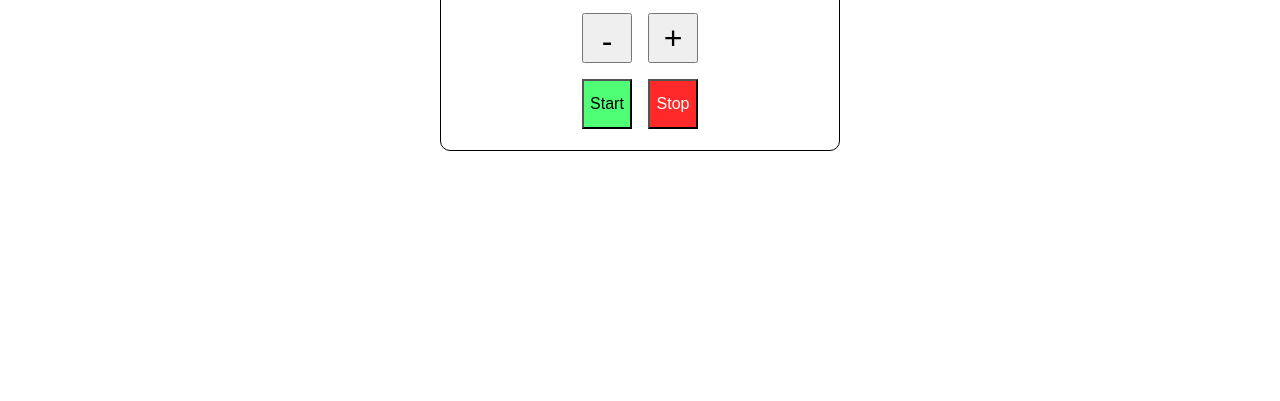
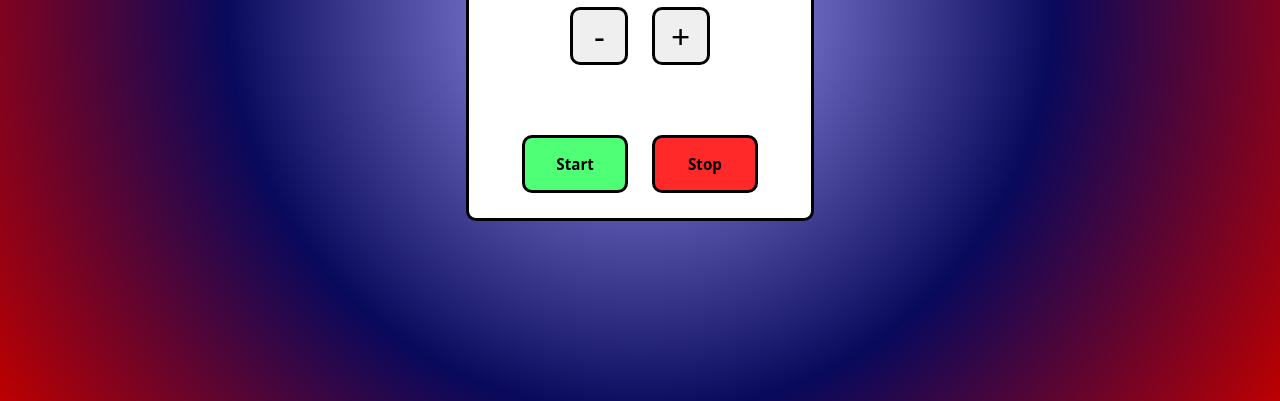
Before and after one commit to J-C-S-V/metronome, a plain HTML site: page metronome.html in a window 1280 px wide. Shown: the part 399-800 px from the top of the page. Drawn offline with Linux system fonts and the light colour scheme.

Commit message:
Update styles and mp3 beat

```diff
--- a/metronome.css
+++ b/metronome.css
@@ -1,81 +1,117 @@
-/* Create a CSS reset */
 *,
 *::before,
 *::after {
   margin: 0;
   padding: 0;
   box-sizing: border-box;
-  font-size: 16px;
+  font-size: 72.5%;
+}
+
+:root {
+  --text-white: #fff;
+  --text-black: #000;
 }
 
 body {
   display: flex;
   justify-content: center;
   align-items: center;
-  height: 100vh;
+  height: 100dvh;
+  background: radial-gradient(
+    circle,
+    rgba(169, 166, 255, 1) 0%,
+    rgba(9, 9, 92, 1) 55%,
+    rgba(189, 0, 0, 1) 100%
+  );
+  font-family: system-ui, -apple-system, BlinkMacSystemFont, "Segoe UI", Roboto,
+    Oxygen, Ubuntu, Cantarell, "Open Sans", "Helvetica Neue", sans-serif;
 }
 
 .main-container {
   display: flex;
   flex-direction: column;
   align-items: center;
-  justify-content: center;
-  border: 1px solid black;
+  justify-content: space-around;
+  border: 3px solid var(--text-black);
   border-radius: 10px;
-  width: 25rem;
-  height: 18.75rem;
+  width: 30rem;
+  height: 38rem;
+  color: var(--text-black);
+  background-color: var(--text-white);
+  padding: 2rem;
 }
 
 .title {
-  font-size: 2rem;
+  font-size: 3.5rem;
+  font-weight: bold;
+  letter-spacing: 5px;
   font-weight: bold;
 }
 
 .counter {
-  font-size: 3rem;
+  font-size: 4rem;
 }
 
 .buttons {
+  width: 80%;
+  display: flex;
+  flex-direction: column;
+  gap: 5rem;
+}
+
+.buttons__plus-minus {
   display: flex;
   justify-content: center;
-  gap: 1rem;
+  gap: 2rem;
 }
 
-.button--plus {
-  font-size: 2rem;
-  width: 50px;
-  height: 50px;
+.button--plus,
+.button--minus,
+.button--start,
+.button--stop {
+  font-size: 4rem;
+  width: 5rem;
+  height: 5rem;
+  border: 3px solid var(--text-black);
+  border-radius: 10px;
+  cursor: pointer;
+  font-family: system-ui, -apple-system, BlinkMacSystemFont, "Segoe UI", Roboto,
+    Oxygen, Ubuntu, Cantarell, "Open Sans", "Helvetica Neue", sans-serif;
+  display: flex;
+  justify-content: center;
+  align-items: center;
 }
 
-.button--minus {
-  font-size: 2rem;
-  padding: 0.5rem 1rem;
-  width: 50px;
-  height: 50px;
+.button--plus:active,
+.button--minus:active,
+.button--start:active,
+.button--stop:active {
+  transform: scale(0.98);
 }
 
-.buttons-start-stop {
+.buttons__start-stop {
   display: flex;
   justify-content: flex-start;
-  gap: 1rem;
+  gap: 2rem;
   margin-top: 1rem;
 }
 
+.button--start,
+.button--stop {
+  font-size: 1.8rem;
+  color: var(--text-black);
+  font-weight: 600;
+  width: 10rem;
+}
+
 .button--start {
-  font-size: 1rem;
-  width: 50px;
-  height: 50px;
   background-color: rgb(79, 255, 117);
-  color: #000000;
 }
 
 .button--stop {
-  font-size: 1rem;
-  width: 50px;
-  height: 50px;
   background-color: rgb(255, 41, 41);
-  color: #ffffff;
 }
 .slider {
-  margin: 1rem;
+  margin: 2rem;
+  width: 80%;
 }
--- a/metronome.html
+++ b/metronome.html
@@ -19,14 +19,14 @@
         max="400"
         value="200"
       />
-      <div class="buttons-container">
-        <div class="buttons">
-          <button class="button--minus">-</button>
-          <button class="button--plus">+</button>
+      <div class="buttons">
+        <div class="buttons__plus-minus">
+          <button class="button--minus"><span>-</span></button>
+          <button class="button--plus"><span>+</span></button>
         </div>
-        <div class="buttons-start-stop">
-          <button class="button--start">Start</button>
-          <button class="button--stop">Stop</button>
+        <div class="buttons__start-stop">
+          <button class="button--start"><span>Start</span></button>
+          <button class="button--stop"><span>Stop</span></button>
         </div>
       </div>
     </div>
--- a/metronome.js
+++ b/metronome.js
@@ -9,7 +9,7 @@ const slider = document.querySelector(".slider");
 // Audio speed 1 sec
 
 let count = Number(counter.textContent);
-const audio = new Audio("beat.mp3");
+const audio = new Audio("metronome_beat_1.wav");
 
 // audio.volume = 0.5;
 audio.playbackRate = count / 60;
```
Also changed, not shown: 2 other files.
